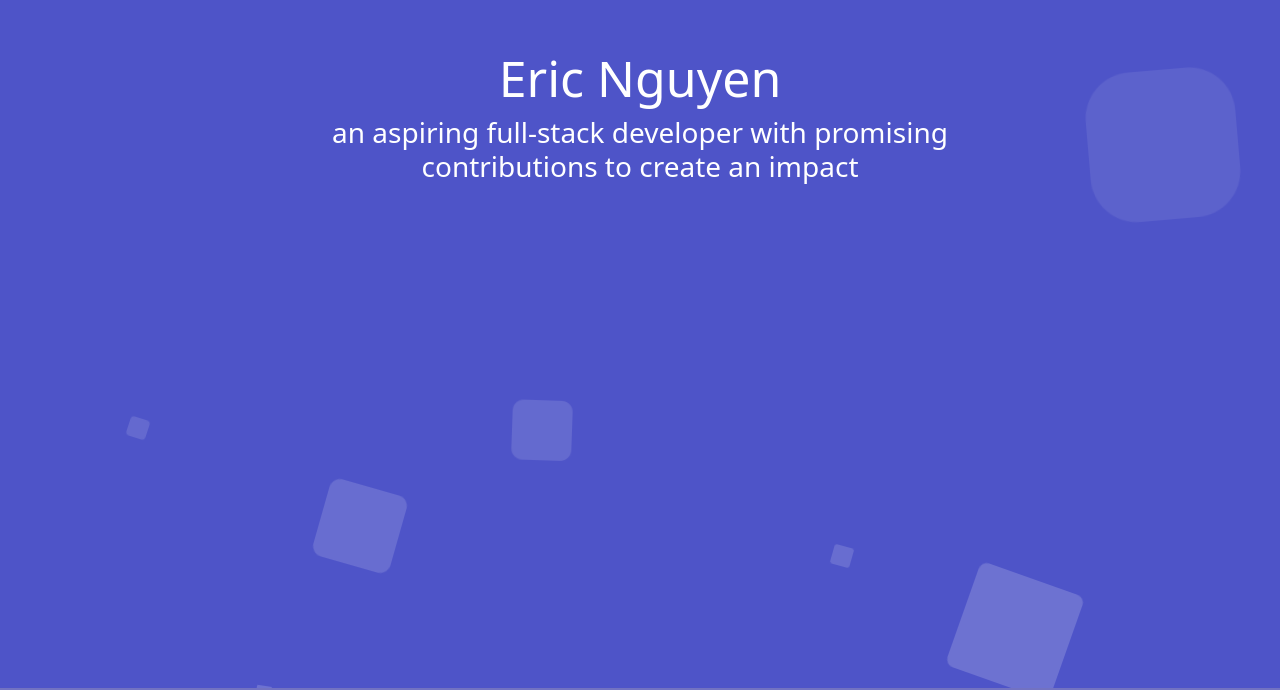
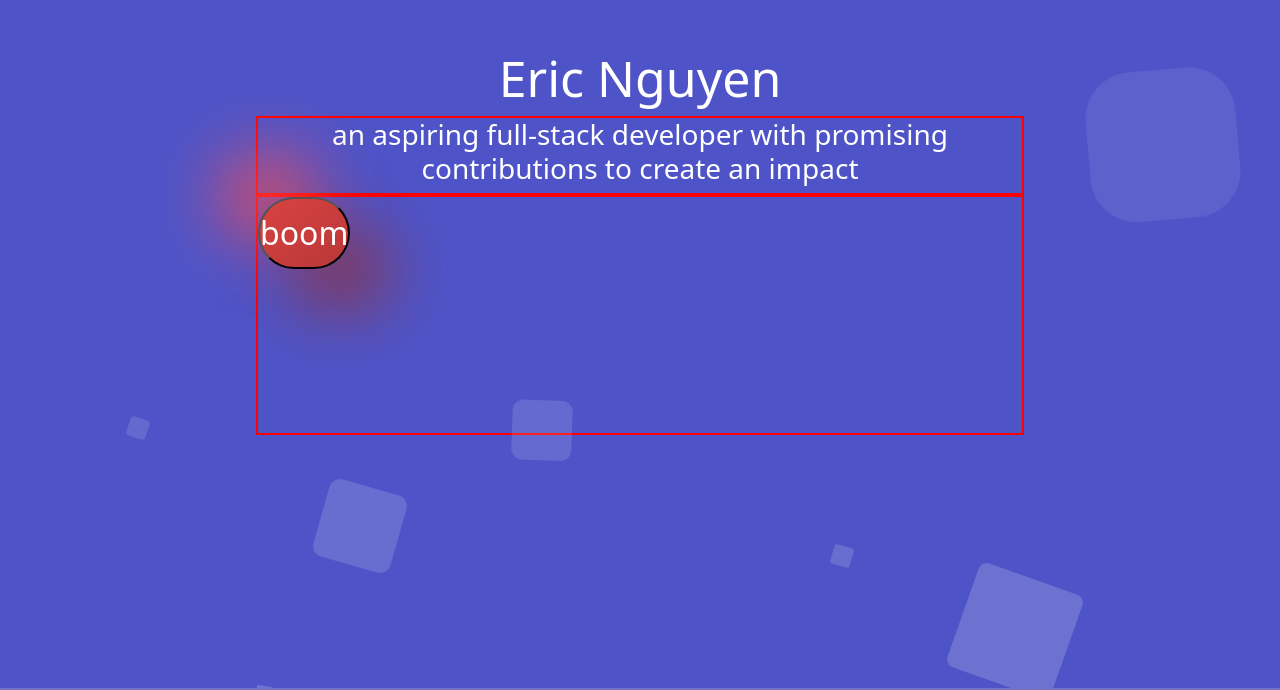
Before and after one commit to ericcnguyen04/Post-Portfolio, a React (Create React App) app: page / in a window 1280 px wide. Shown: the part 112-802 px from the top of the page. Built offline with nearby package versions, Linux system fonts and the light colour scheme.

Commit message:
about to make function

```diff
--- a/src/App.css
+++ b/src/App.css
@@ -8,13 +8,14 @@
 }
 
 /* home page */
-.homepage {
+/* .homepage {
   margin: auto;
   width: 75%;
-  /* border: 3px solid green; */
+  border: 3px solid green;
   padding: 20px;
 
-}
+} */
+
 /* ====== */
 @import url('https://fonts.googleapis.com/css?family=Exo:400,700');
 
@@ -41,10 +42,24 @@ body{
     /* border: solid red 2px */
   }
 
-  .contextBio {
-  /* border: solid red 2px; */
+.contextBio {
+  border: solid red 2px;
   margin-left: 20%;
   margin-right: 20%;
+}
+
+.navContainer {
+  border: solid red 2px;
+  margin-left: 20%;
+  margin-right: 20%;
+  min-height: 30vh;
+}
+
+.button {
+  border-radius: 50px;
+  background: linear-gradient(145deg, #da4242, #b83838);
+  box-shadow:  36px 36px 72px #972e2e,
+               -36px -36px 72px #ff4e4e;
 }
 
 .context h1{
--- a/src/components/pages/Home.jsx
+++ b/src/components/pages/Home.jsx
@@ -2,6 +2,11 @@ import HomeContent from './HomeContent'
 import '../../App.css'
 
 export default function Home() {
+
+    const scrollTo = () => {
+
+    }
+
     return(
         <div>
 
@@ -12,6 +17,9 @@ export default function Home() {
                 <div className='contextBio'>
                     <h3>an aspiring full-stack developer with promising contributions to create an impact</h3>
                     {/* <h3>an aspiring full-stack developer with visions of passion and ambition! As I grew up, I always loved witnessing the end product of my projects, which included my efforts with front and back end, and I felt nothing but joy. I will work with my peers and create a positive environment by being compatible and ensuring that there is no confusion! Previously, as an insurance agent, I have habits of taking the initiative and making sure that we are making progress to promote time management. Most importantly, my mindset is always on a growth mindset and open to critique while providing feedback.</h3> */}
+                </div>
+                <div className='navContainer'>
+                    <button className='button'>boom</button>
                 </div>
             </div>
 
```
